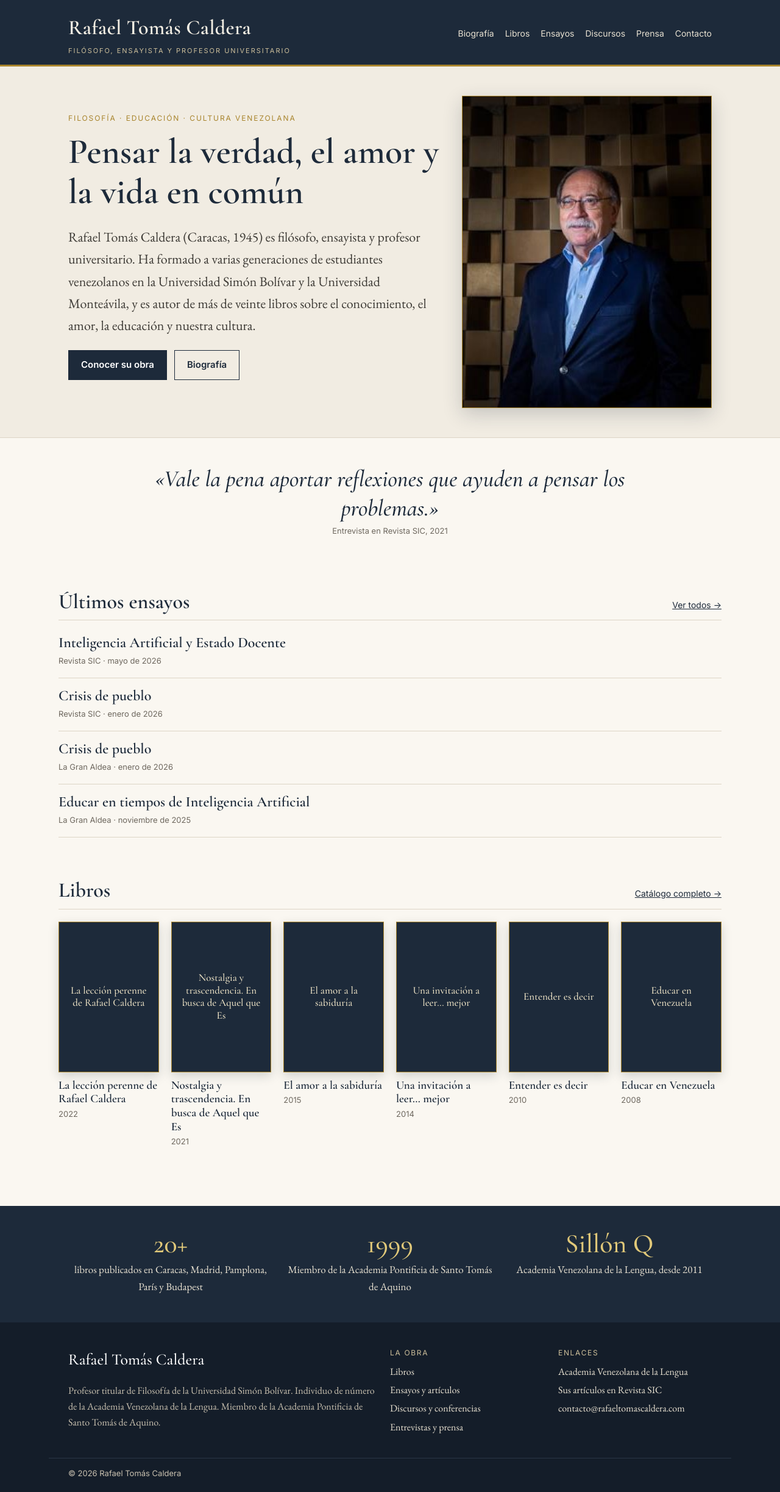
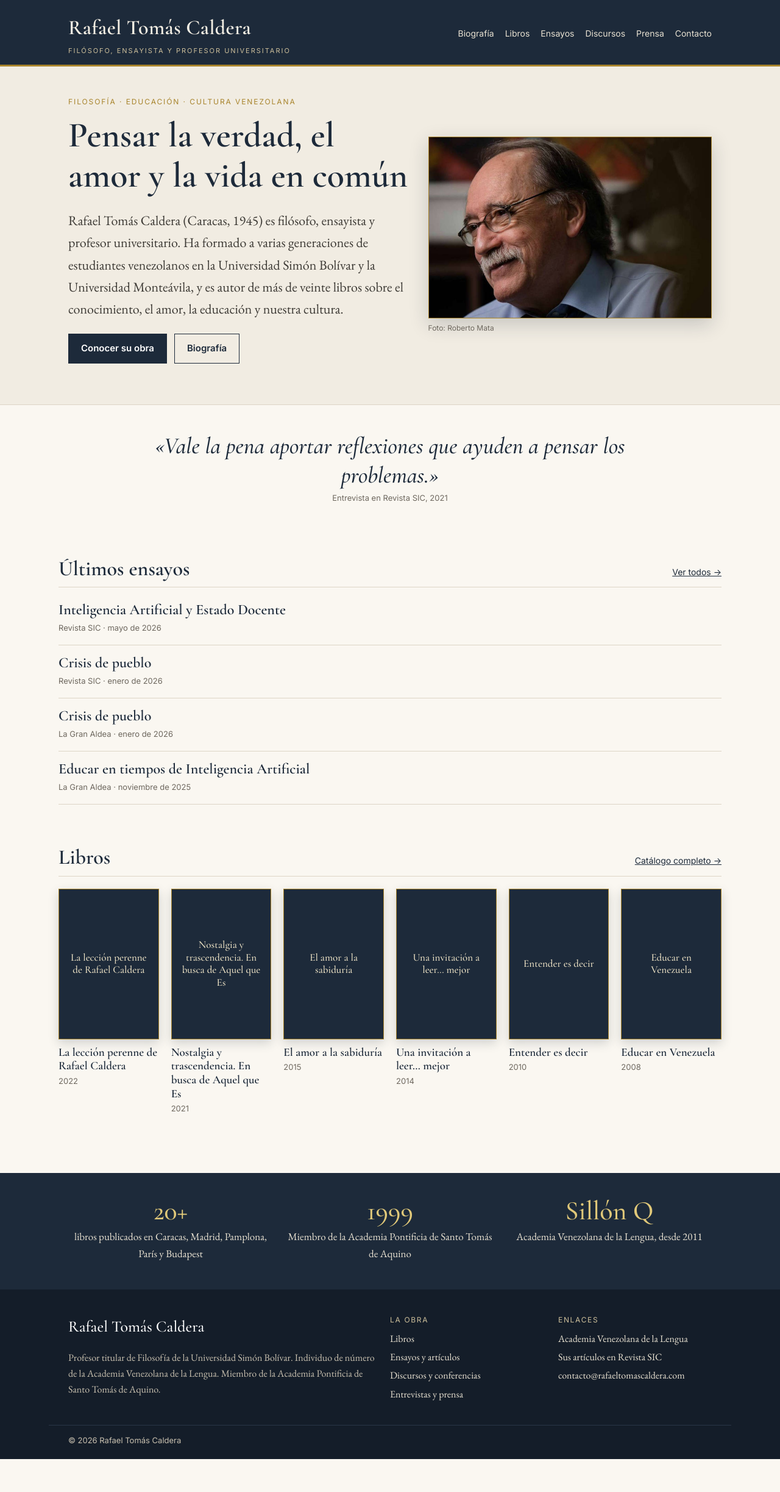
Before and after one commit to luisc393/rafaeltomascaldera, a Jekyll site: the page built from index.html, in a window 1280 px wide. Shown: the whole page at 61% size. Built offline with Jekyll 4.4.1, drawn with Linux system fonts in a browser that asks for light colours; after the commit the page ends 2392 px from its top, so only the background shows below that.

Commit message:
Retrato de Roberto Mata en la portada
Co-Authored-By: Claude Opus 5.5 <noreply@anthropic.com>
Claude-Session: https://claude.ai/code/session_01XD6NAczhEK8gNSqL81mmPn

```diff
--- a/assets/css/style.css
+++ b/assets/css/style.css
@@ -40,7 +40,7 @@ h2 { font-size: clamp(26px, 3.5vw, 34px); margin: 1.6em 0 .5em; }
 /* Portada */
 .hero { background: var(--papel-2); border-bottom: 1px solid var(--linea); padding: 48px 0; }
 .hero-grid { display: grid; gap: 32px; align-items: center; }
-@media (min-width: 820px) { .hero-grid { grid-template-columns: 1.5fr 1fr; } }
+@media (min-width: 820px) { .hero-grid { grid-template-columns: 1.2fr 1fr; } }
 .retrato { margin: 0; }
 .retrato-vacio { aspect-ratio: 4 / 5; background: linear-gradient(160deg, var(--azul), #34465c); color: #cdbf9b; display: grid; place-items: center; font-family: var(--display); font-size: 64px; letter-spacing: .1em; border: 1px solid var(--oro); }
 .retrato figcaption { font-family: var(--sans); font-size: 12px; color: var(--gris); margin-top: 6px; }
@@ -105,7 +105,7 @@ h2 { font-size: clamp(26px, 3.5vw, 34px); margin: 1.6em 0 .5em; }
 .site-footer li { margin: 4px 0; }
 .footer-base { border-top: 1px solid #2a3647; margin-top: 28px; padding-top: 14px; font-family: var(--sans); font-size: 13px; }
 .comprar { display: flex; flex-wrap: wrap; gap: 12px; margin: 18px 0 6px; }
-.retrato img { width: 100%; aspect-ratio: 4 / 5; object-fit: cover; border: 1px solid var(--oro); box-shadow: 0 10px 30px rgba(29, 42, 58, .2); }
+.retrato img { width: 100%; height: auto; object-fit: cover; border: 1px solid var(--oro); box-shadow: 0 10px 30px rgba(29, 42, 58, .2); }
 .foto-ancha { margin: 0 0 1.5em; }
 .foto-ancha figcaption, .galeria figcaption { font-family: var(--sans); font-size: 13px; color: var(--gris); margin-top: 6px; line-height: 1.4; }
 .galeria { display: grid; grid-template-columns: repeat(auto-fill, minmax(260px, 1fr)); gap: 28px 20px; }
--- a/index.html
+++ b/index.html
@@ -11,7 +11,8 @@ title: Rafael Tomás Caldera
       <p class="acciones"><a class="boton" href="{{ '/libros/' | relative_url }}">Conocer su obra</a> <a class="boton boton-sec" href="{{ '/biografia/' | relative_url }}">Biografía</a></p>
     </div>
     <figure class="retrato">
-      <img src="{{ '/assets/img/fotos/retrato.jpg' | relative_url }}" alt="Retrato de Rafael Tomás Caldera" width="320" height="400">
+      <img src="{{ '/assets/img/fotos/retrato-mata.jpg' | relative_url }}" alt="Retrato de Rafael Tomás Caldera" width="818" height="522">
+      <figcaption>Foto: Roberto Mata</figcaption>
     </figure>
   </div>
 </section>
```
Also changed, not shown: assets/img/fotos/retrato-mata.jpg (added), assets/img/fotos/retrato.jpg (deleted).
